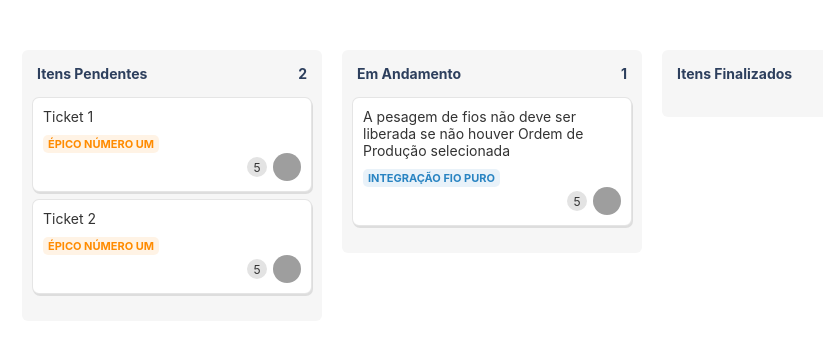
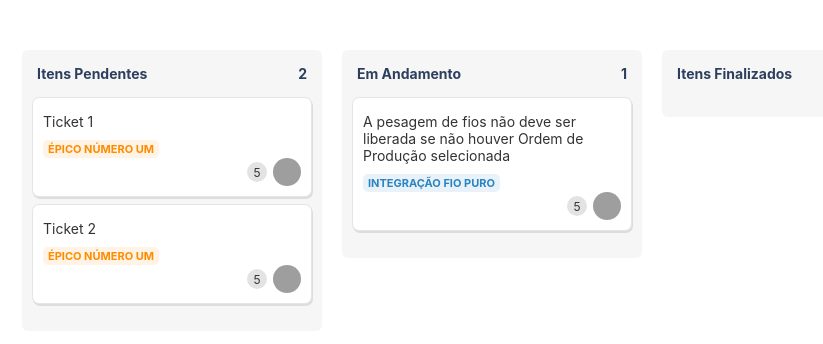
Before and after one commit to maiconfriedel/jira-clone, a React (Create React App) app: page / in a window 1280 px wide. Shown: the top 344 px of the page, without its empty margins (28-851 px from the left). Built offline with nearby package versions, Linux system fonts and the light colour scheme; grey boxes are pictures that could not be loaded.

Commit message:
Changed ticket margin top

```diff
--- a/src/components/Ticket/styles.ts
+++ b/src/components/Ticket/styles.ts
@@ -20,7 +20,7 @@ export const Container = styled.div`
 `;
 
 export const Title = styled.p`
-  margin: 10px;
+  margin: 15px 10px 10px 10px;
 `;
 
 interface EpicProps {
```
